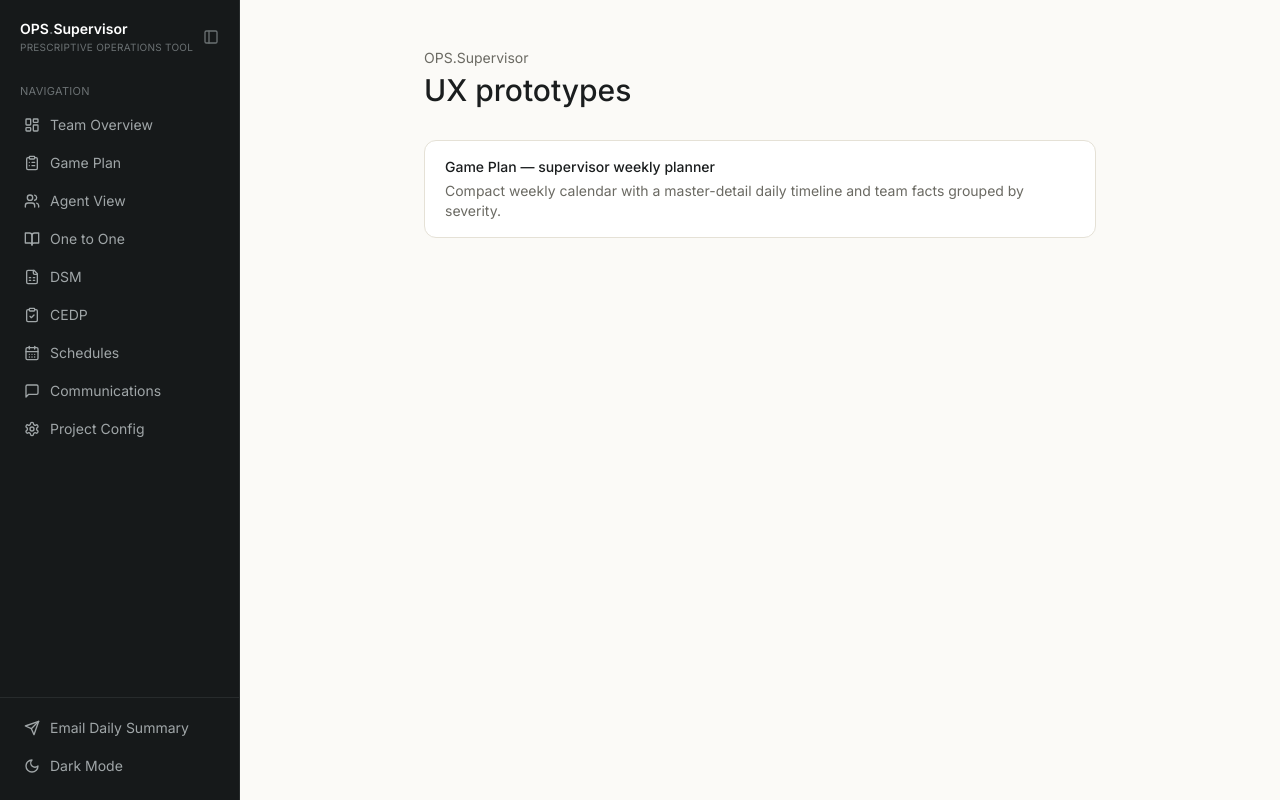
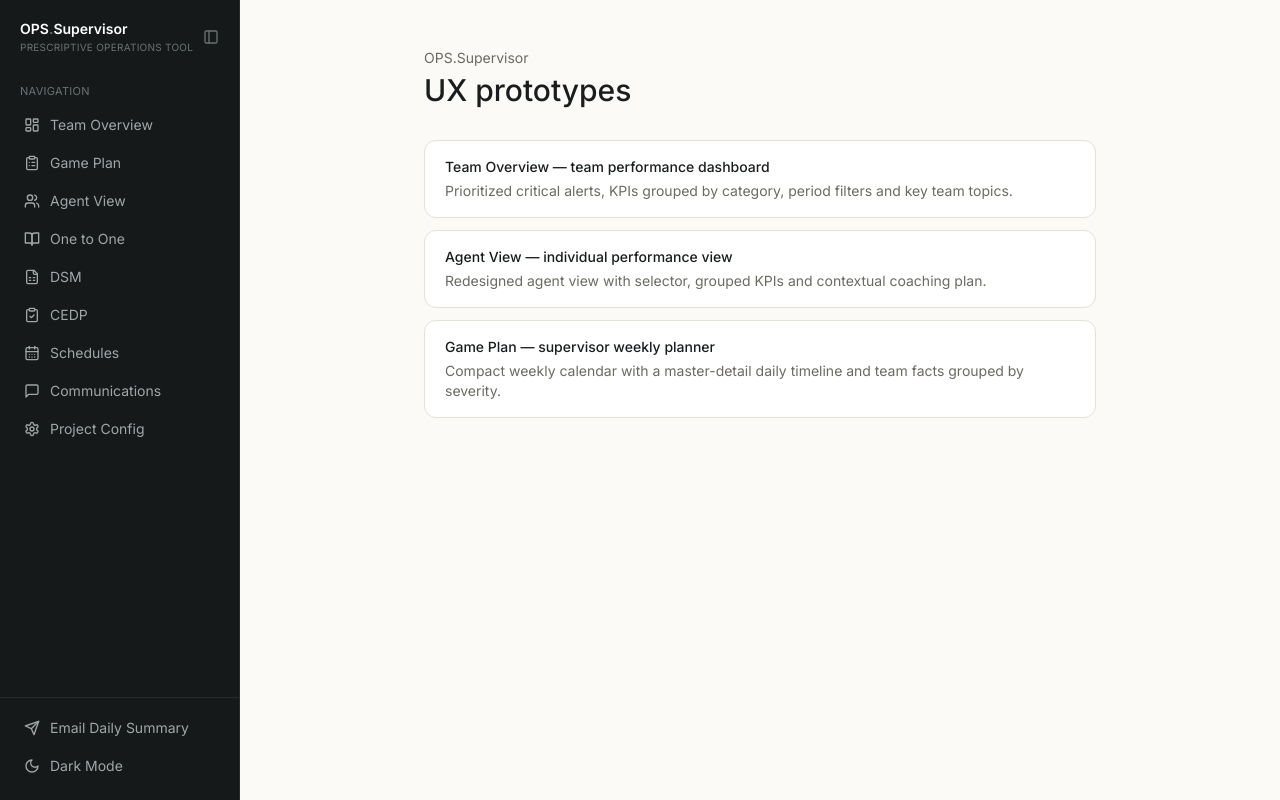
Before and after one commit to andresromero-blip/ops-supervisor-prototypes, a Next.js app: page / in a window 1280 px wide. Built offline with nearby package versions, Linux system fonts and the light colour scheme.

Commit message:
Update page.tsx

```diff
--- a/app/page.tsx
+++ b/app/page.tsx
@@ -2,6 +2,16 @@ import Link from "next/link";
 import Sidebar from "@/components/Sidebar";
 
 const PROJECTS = [
+  {
+    slug: "20260620-team-overview",
+    title: "Team Overview — team performance dashboard",
+    description: "Prioritized critical alerts, KPIs grouped by category, period filters and key team topics.",
+  },
+  {
+    slug: "20260620-agent-view",
+    title: "Agent View — individual performance view",
+    description: "Redesigned agent view with selector, grouped KPIs and contextual coaching plan.",
+  },
   {
     slug: "20260620-game-plan",
     title: "Game Plan — supervisor weekly planner",
```
